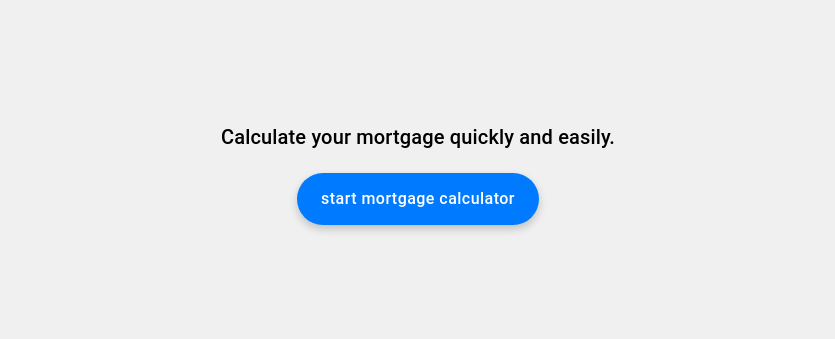
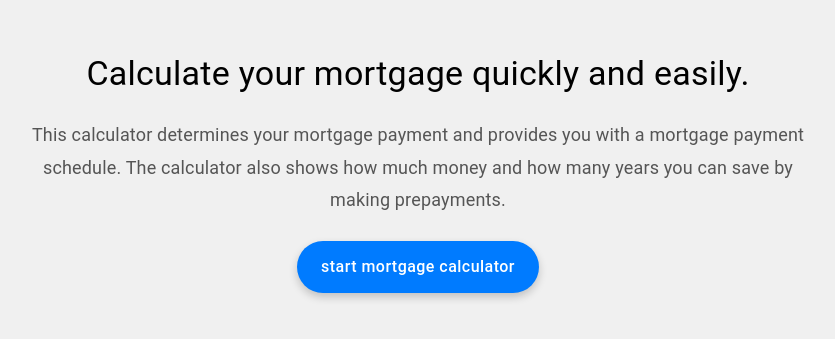
Before and after one commit to Jack-H0124/mortgage-calculator-take-home, a Next.js app: page / in a window 1280 px wide. Shown: the part 217-556 px from the top of the page, without its empty margins (222-1057 px from the left). Built offline with nearby package versions, Linux system fonts and the light colour scheme.

Commit message:
Added missing information to the UI and APi relevant to the mortgage

```diff
--- a/src/app/api/calculate/helpers.ts
+++ b/src/app/api/calculate/helpers.ts
@@ -39,7 +39,7 @@ const validateUserInputFromClient = (
 
   // Validate the down payment is not less than 5%.
   if (downPaymentPercentage < 5) {
-    errors.downPaymentError = "A deposit for a mortgage cannot be less than 5%!";
+    errors.downPaymentError = "A deposit for a mortgage cannot be less than 5%";
   }
 
   return errors;
@@ -248,7 +248,8 @@ export function calculateMortgageDetails(
     CHMCInsuranceRate,
     insurancePremium,
     downPaymentPercentage,
-    downPayment
+    downPayment,
+    paymentSchedule
   };
 }
 
--- a/src/app/api/calculate/types.ts
+++ b/src/app/api/calculate/types.ts
@@ -10,7 +10,8 @@ export interface CalculatedResultFromAPI {
   downPaymentPercentage: number;
   payPeriodsPerYear: number;
   convertedDecimalInterestRate: number;
-  CHMCInsuranceRate: number
+  CHMCInsuranceRate: number;
+  paymentSchedule: "Monthly" | "Bi-Weekly" | "Accelerated Bi-Weekly";
 }
 
 export interface ValidationErrorsFromAPI {
--- a/src/app/app.scss
+++ b/src/app/app.scss
@@ -12,33 +12,43 @@
 
     .homepageHeading {
       color: black;
+      margin-bottom: 1rem; // Space between heading and paragraph
+    }
+
+    .descriptionText {
+      font-size: 1.125rem;
+      font-weight: 400;
+      color: #555;
+      line-height: 1.8;
+      max-width: 800px;
+      margin: 1.5rem auto;
     }
 
     .buttonWrapper {
       margin-top: 20px;
 
       .calculatorButton {
-        padding: 0.75rem 1.5rem; // Same padding as the provided style
+        padding: 0.75rem 1.5rem;
         font-size: 1rem;
         text-transform: lowercase;
         font-weight: 500;
-        border-radius: 1.875rem; // Rounded corners
-        background-color: #007bff; // Primary blue background
+        border-radius: 1.875rem;
+        background-color: #007bff;
         color: #ffffff;
         cursor: pointer;
         border: none;
         transition: background-color 0.3s ease, transform 0.2s, box-shadow 0.3s;
-        box-shadow: 0 0.25rem 0.5rem rgba(0, 0, 0, 0.2); // Shadow effect
+        box-shadow: 0 0.25rem 0.5rem rgba(0, 0, 0, 0.2);
 
         &:hover {
-          background-color: #3f51b5; // Change on hover
-          transform: translateY(-2px); // Slight movement on hover
+          background-color: #3f51b5;
+          transform: translateY(-2px);
         }
 
         &:active {
-          background-color: #0069d9; // Slightly darker shade on active
+          background-color: #0069d9;
           box-shadow: 0 0.1rem 0.2rem rgba(0, 0, 0, 0.1);
-          transform: translateY(0); // Reset movement on click
+          transform: translateY(0);
         }
       }
     }
--- a/src/app/calculator/page.tsx
+++ b/src/app/calculator/page.tsx
@@ -32,6 +32,8 @@ const MortgageCalculator = () => {
   // State to store the result of the mortgage calculation and also any potential errors from the API.
   const [calculationResult, setCalculationResult] = useState<any | null>(null)
   const [errorFromAPI, setErrorFromAPI] = useState<any>(null)
+
+  console.log(calculationResult)
 
   // Handles updates to TextField inputs in the form. separation of concerns.
   const handleChangeTextField = (event: React.ChangeEvent<HTMLInputElement>): void => {
--- /dev/null
+++ b/src/app/component/MortgageResultCard/helpers.ts
@@ -0,0 +1,4 @@
+// Helper function to properly format the currency results.
+export const formatCurrency = (value): string => {
+  return `$${parseFloat(value).toFixed(2)}`;
+};
--- a/src/app/page.tsx
+++ b/src/app/page.tsx
@@ -16,8 +16,12 @@ export default function Home() {
   return (
     <main className="main">
       <div className="description">
-        <Typography variant="h6" className="homepageHeading" gutterBottom>
+        <Typography variant="h4" className="homepageHeading" gutterBottom>
           Calculate your mortgage quickly and easily.
+        </Typography>
+        <Typography variant="body1" className="descriptionText" paragraph>
+          This calculator determines your mortgage payment and provides you with a mortgage payment schedule.
+          The calculator also shows how much money and how many years you can save by making prepayments.
         </Typography>
         <Box className="buttonWrapper">
           <Button
```
Also changed, not shown: src/app/component/MortgageResultCard/mortgageResultCard.tsx (+14 -5 lines).
